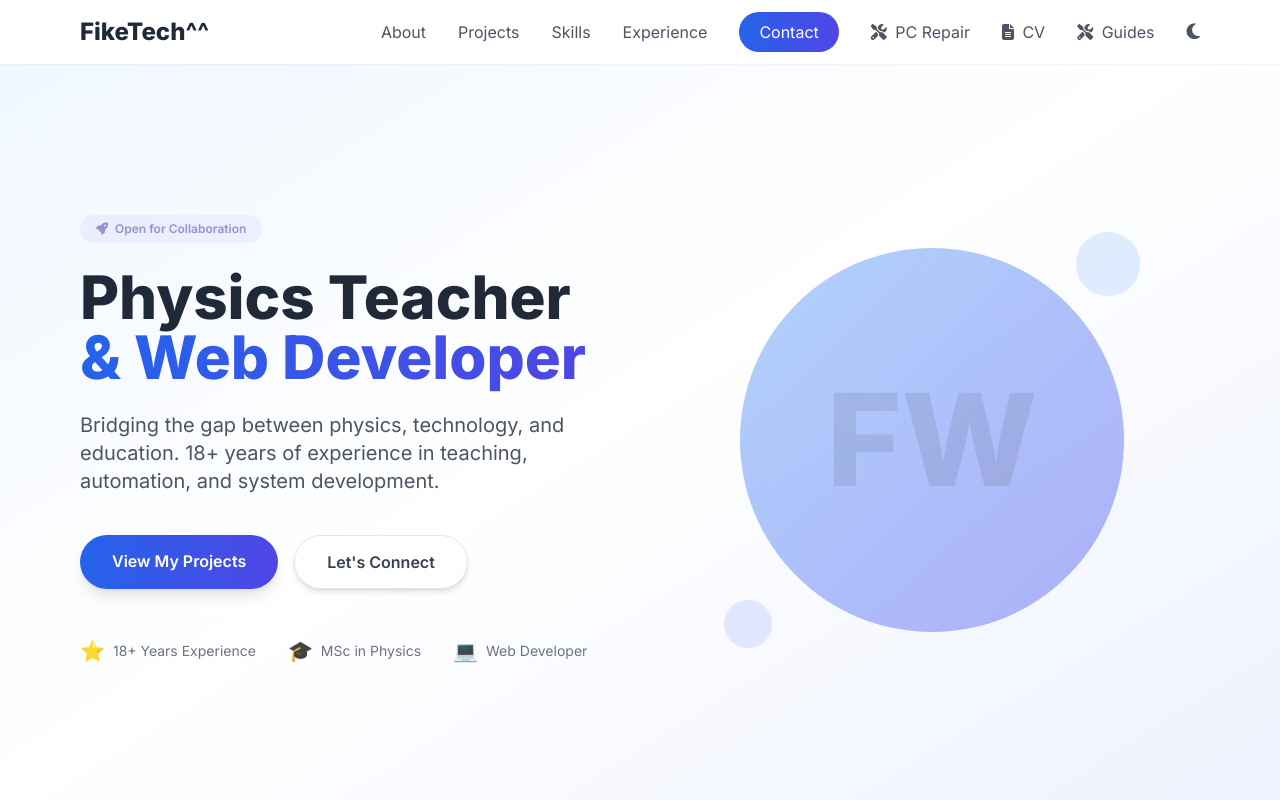
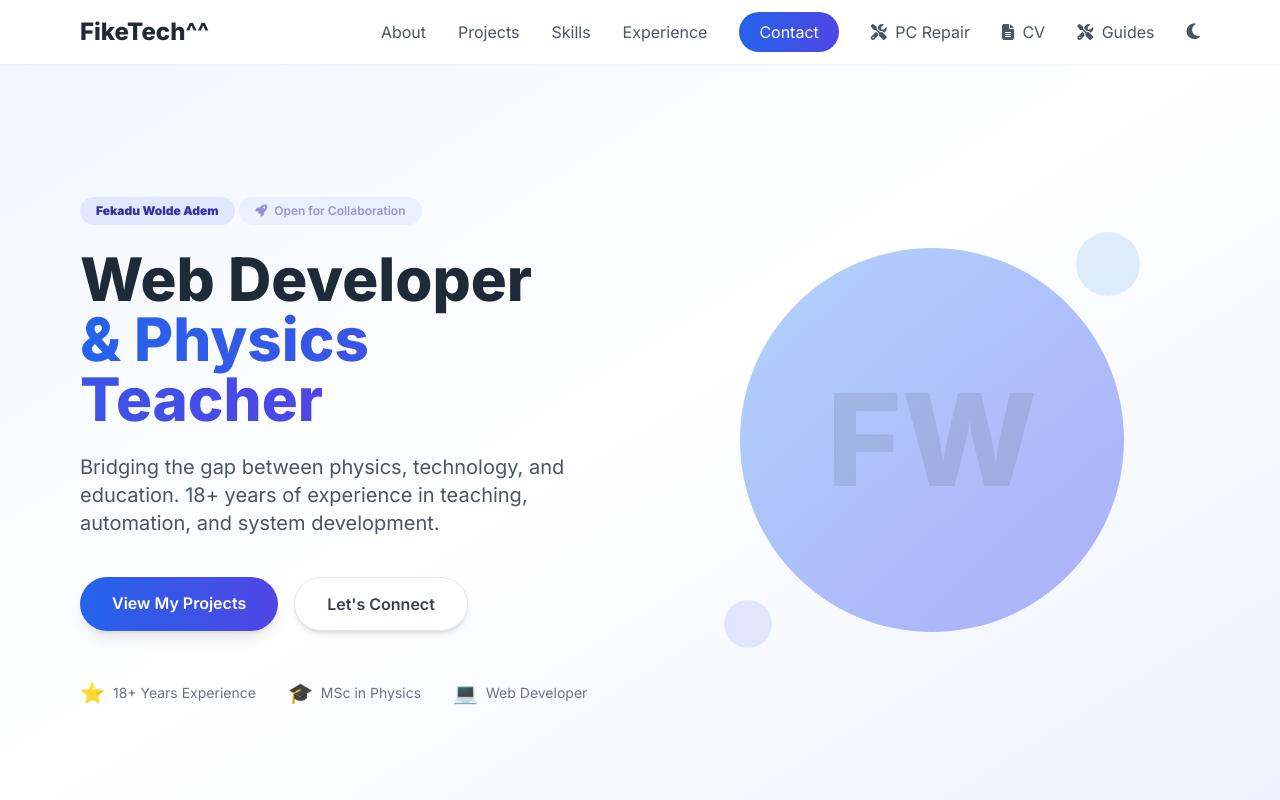
Before and after one commit to Fike66/mi_tech, a plain HTML site: page index.html in a window 1280 px wide. Shown: the top 800 px of the page. Drawn offline with nearby package versions, Linux system fonts and the light colour scheme.

Commit message:
Update index.html

```diff
--- a/index.html
+++ b/index.html
@@ -87,15 +87,18 @@
             <div class="grid md:grid-cols-2 gap-12 items-center">
                 <!-- Left Column -->
                 <div class="space-y-6 text-center md:text-left">
+                    <span class="inline-block bg-indigo-100 text-indigo-800 text-xs font-semibold px-4 py-1.5 rounded-full">
+                         <h2><b>Fekadu Wolde Adem</b></h2>
+                    </span>
                     <span class="inline-block bg-indigo-100 text-indigo-800 text-xs font-semibold px-4 py-1.5 rounded-full animate-pulse">
                         <i class="fas fa-rocket mr-1"></i> Open for Collaboration
                     </span>
 
                     <h1 class="text-4xl md:text-5xl lg:text-6xl font-extrabold leading-tight">
-                        <span class="text-gray-800">Physics Teacher</span>
+                        <span class="text-gray-800">Web Developer</span>
                         <br />
                         <span class="bg-gradient-to-r from-blue-600 to-indigo-600 bg-clip-text text-transparent">
-                            &amp; Web Developer
+                            &amp; Physics Teacher
                         </span>
                     </h1>
 
@@ -638,7 +641,8 @@
                         </div>
                     </div>
                     <p class="text-gray-600 text-sm leading-relaxed italic">
-                        "A dedicated researcher with a strong grasp of quantum optics. Fekadu's ability to bridge theoretical physics with practical applications is exceptional."
+                        "A dedicated researcher with a strong grasp of quantum optics. Fekadu's ability to bridge theoretical physics with practical
+                        applications is exceptional."
                     </p>
                     <div class="mt-3 flex text-yellow-400 text-sm">
                         <i class="fas fa-star"></i>
@@ -661,7 +665,7 @@
                         </div>
                     </div>
                     <p class="text-gray-600 text-sm leading-relaxed italic">
-                        "Fekadu is an exceptional educator who integrates technology into teaching seamlessly. His student report system transformed our administrative workflow."
+                        "Fekadu is an educator who integrates technology into teaching seamlessly. His student report system transformed our administrative workflow."
                     </p>
                     <div class="mt-3 flex text-yellow-400 text-sm">
                         <i class="fas fa-star"></i>
```
